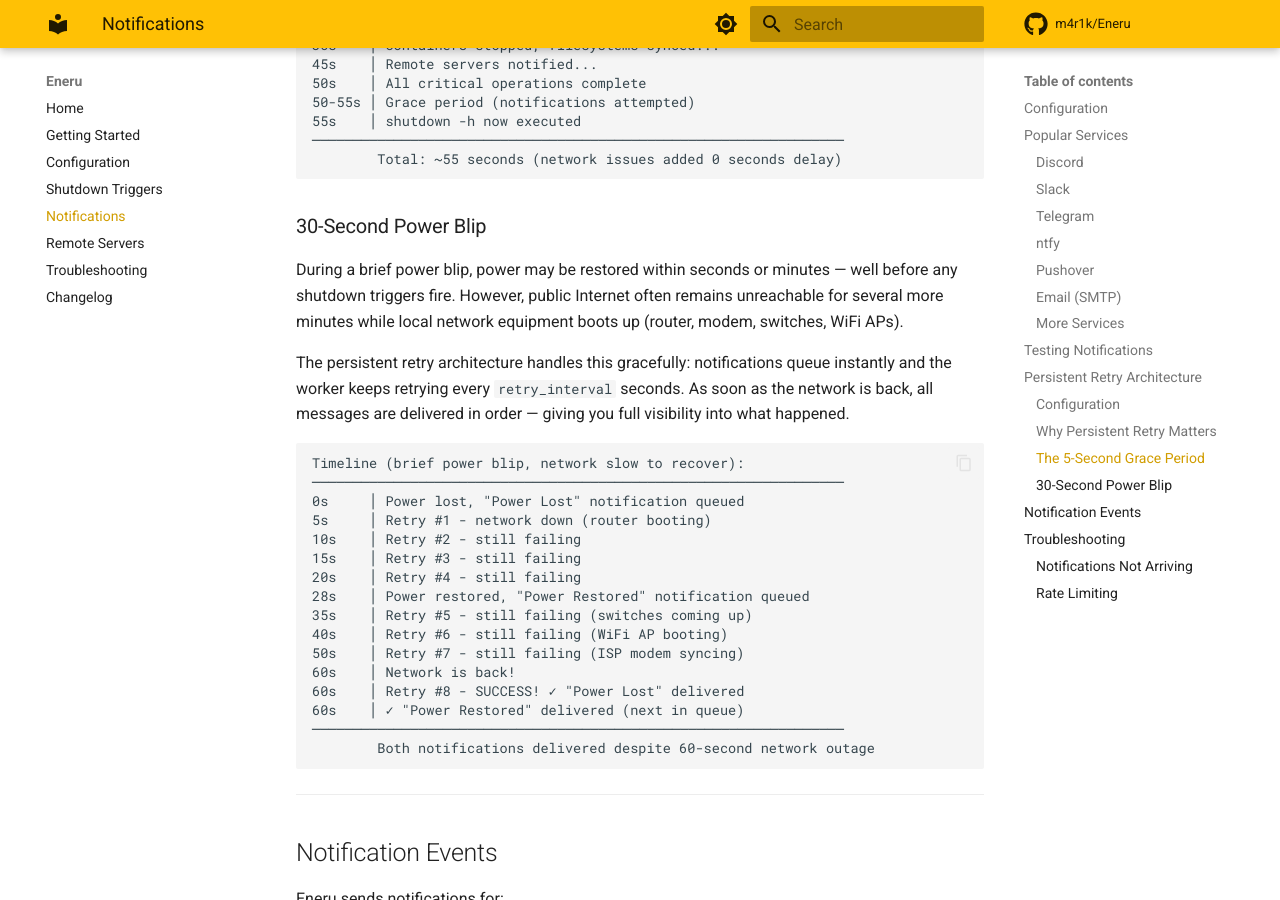
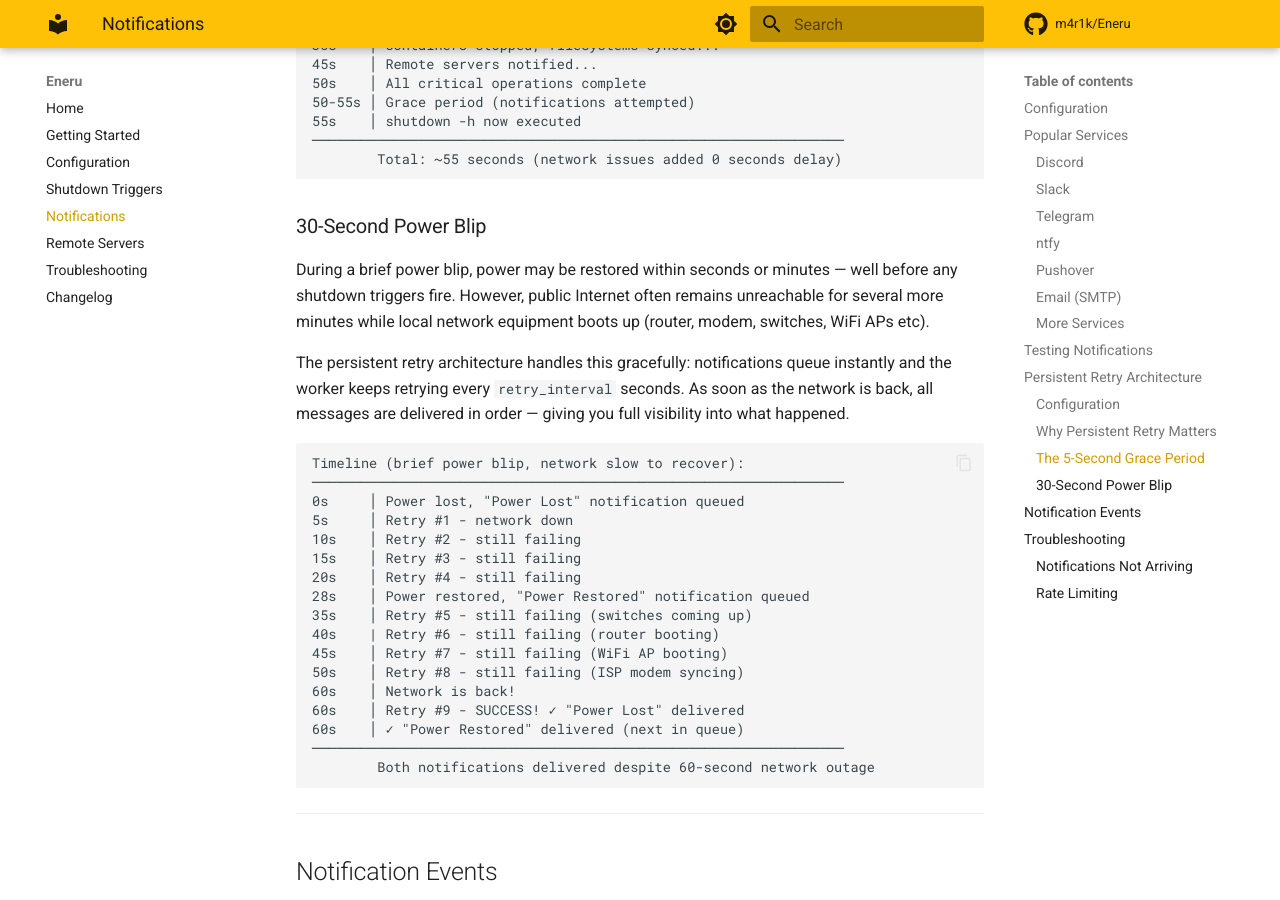
Before and after one commit to m4r1k/Eneru, an MkDocs documentation site: the page built from docs/notifications.md, in a window 1280 px wide and 900 px high, scrolled down 4864 px. Built offline with MkDocs 1.6.1 and Material for MkDocs 9.7.7, drawn with Linux system fonts in a browser that asks for light colours; comment, search, counter and statistics services are not loaded.

Commit message:
docs: cleanup 30-second blip sample

```diff
--- a/docs/notifications.md
+++ b/docs/notifications.md
@@ -221,7 +221,7 @@ Timeline (worst case - network down):
 
 ### 30-Second Power Blip
 
-During a brief power blip, power may be restored within seconds or minutes — well before any shutdown triggers fire. However, public Internet often remains unreachable for several more minutes while local network equipment boots up (router, modem, switches, WiFi APs).
+During a brief power blip, power may be restored within seconds or minutes — well before any shutdown triggers fire. However, public Internet often remains unreachable for several more minutes while local network equipment boots up (router, modem, switches, WiFi APs etc).
 
 The persistent retry architecture handles this gracefully: notifications queue instantly and the worker keeps retrying every `retry_interval` seconds. As soon as the network is back, all messages are delivered in order — giving you full visibility into what happened.
 
@@ -229,16 +229,17 @@ The persistent retry architecture handles this gracefully: notifications queue i
 Timeline (brief power blip, network slow to recover):
 ─────────────────────────────────────────────────────────────────
 0s     │ Power lost, "Power Lost" notification queued
-5s     │ Retry #1 - network down (router booting)
+5s     │ Retry #1 - network down
 10s    │ Retry #2 - still failing
 15s    │ Retry #3 - still failing
 20s    │ Retry #4 - still failing
 28s    │ Power restored, "Power Restored" notification queued
 35s    │ Retry #5 - still failing (switches coming up)
-40s    │ Retry #6 - still failing (WiFi AP booting)
-50s    │ Retry #7 - still failing (ISP modem syncing)
+40s    | Retry #6 - still failing (router booting)
+45s    │ Retry #7 - still failing (WiFi AP booting)
+50s    │ Retry #8 - still failing (ISP modem syncing)
 60s    │ Network is back!
-60s    │ Retry #8 - SUCCESS! ✓ "Power Lost" delivered
+60s    │ Retry #9 - SUCCESS! ✓ "Power Lost" delivered
 60s    │ ✓ "Power Restored" delivered (next in queue)
 ─────────────────────────────────────────────────────────────────
         Both notifications delivered despite 60-second network outage
```
